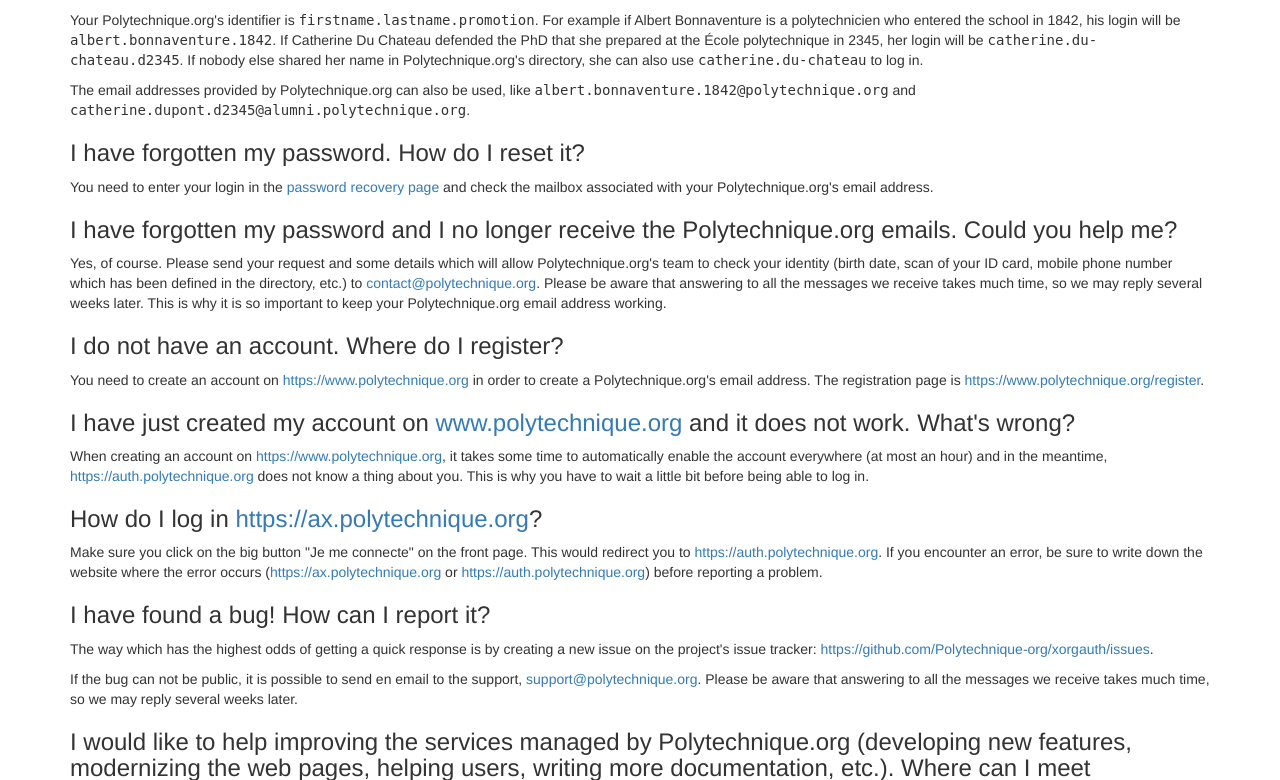
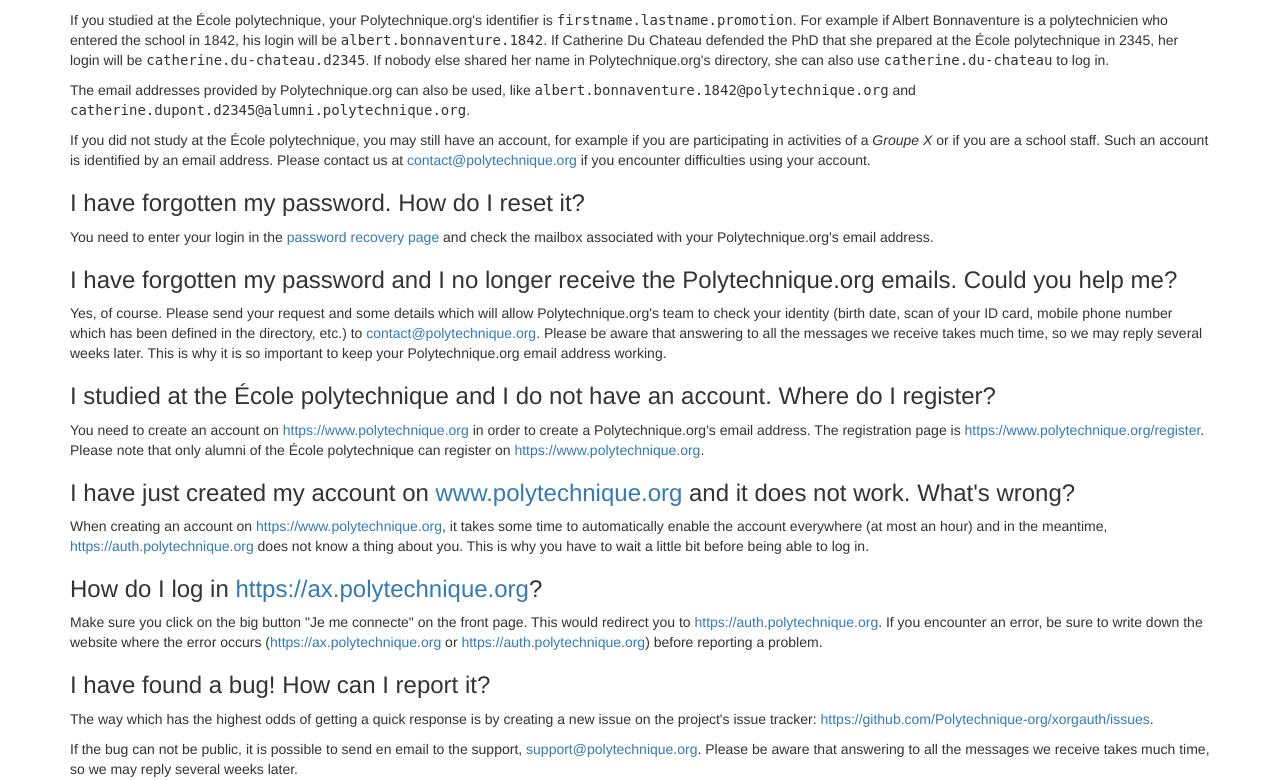
Before and after one commit to Polytechnique-org/xorgauth, a Django app: template xorgauth/templates/faq.html in a window 1280 px wide. Shown: the part 239-1019 px from the top of the page. Run offline with Django 3.2, Linux system fonts and the light colour scheme; the template is opened without the code that fills it, so the values that code supplies are empty; some libraries are stand-ins or nearby versions.

Commit message:
Remember that external accounts exist

```diff
--- a/xorgauth/templates/faq.html
+++ b/xorgauth/templates/faq.html
@@ -9,8 +9,9 @@
 {% url 'profile' as profile_url %}
 
 <h3>{% trans "My email address is not recognized. What is my login?" %}</h3>
-<p>{% blocktrans %}Your Polytechnique.org's identifier is <tt>firstname.lastname.promotion</tt>. For example if Albert Bonnaventure is a polytechnicien who entered the school in 1842, his login will be <tt>albert.bonnaventure.1842</tt>. If Catherine Du Chateau defended the PhD that she prepared at the École polytechnique in 2345, her login will be <tt>catherine.du-chateau.d2345</tt>. If nobody else shared her name in Polytechnique.org's directory, she can also use <tt>catherine.du-chateau</tt> to log in.{% endblocktrans %}</p>
+<p>{% blocktrans %}If you studied at the École polytechnique, your Polytechnique.org's identifier is <tt>firstname.lastname.promotion</tt>. For example if Albert Bonnaventure is a polytechnicien who entered the school in 1842, his login will be <tt>albert.bonnaventure.1842</tt>. If Catherine Du Chateau defended the PhD that she prepared at the École polytechnique in 2345, her login will be <tt>catherine.du-chateau.d2345</tt>. If nobody else shared her name in Polytechnique.org's directory, she can also use <tt>catherine.du-chateau</tt> to log in.{% endblocktrans %}</p>
 <p>{% blocktrans %}The email addresses provided by Polytechnique.org can also be used, like <tt>albert.bonnaventure.1842@polytechnique.org</tt> and <tt>catherine.dupont.d2345@alumni.polytechnique.org</tt>.{% endblocktrans %}</p>
+<p>{% blocktrans %}If you did not study at the École polytechnique, you may still have an account, for example if you are participating in activities of a <i>Groupe X</i> or if you are a school staff. Such an account is identified by an email address. Please contact us at <a href="mailto:contact@polytechnique.org">contact@polytechnique.org</a> if you encounter difficulties using your account.{% endblocktrans %}</p>
 
 <h3>{% trans "I have forgotten my password. How do I reset it?" %}</h3>
 <p>{% blocktrans %}You need to enter your login in the <a href="{{ pwd_reset_url }}">password recovery page</a> and check the mailbox associated with your Polytechnique.org's email address.{% endblocktrans %}</p>
@@ -18,8 +19,8 @@
 <h3>{% trans "I have forgotten my password and I no longer receive the Polytechnique.org emails. Could you help me?" %}</h3>
 <p>{% blocktrans %}Yes, of course. Please send your request and some details which will allow Polytechnique.org's team to check your identity (birth date, scan of your ID card, mobile phone number which has been defined in the directory, etc.) to <a href="mailto:contact@polytechnique.org">contact@polytechnique.org</a>. Please be aware that answering to all the messages we receive takes much time, so we may reply several weeks later. This is why it is so important to keep your Polytechnique.org email address working.{% endblocktrans %}</p>
 
-<h3>{% trans "I do not have an account. Where do I register?" %}</h3>
-<p>{% blocktrans with xorg_link='<a href="https://www.polytechnique.org">https://www.polytechnique.org</a>' xorg_reg_link='<a href="https://www.polytechnique.org/register">https://www.polytechnique.org/register</a>' %}You need to create an account on {{ xorg_link }} in order to create a Polytechnique.org's email address. The registration page is {{ xorg_reg_link }}.{% endblocktrans %}</p>
+<h3>{% trans "I studied at the École polytechnique and I do not have an account. Where do I register?" %}</h3>
+<p>{% blocktrans with xorg_link='<a href="https://www.polytechnique.org">https://www.polytechnique.org</a>' xorg_reg_link='<a href="https://www.polytechnique.org/register">https://www.polytechnique.org/register</a>' %}You need to create an account on {{ xorg_link }} in order to create a Polytechnique.org's email address. The registration page is {{ xorg_reg_link }}. Please note that only alumni of the École polytechnique can register on {{ xorg_link }}.{% endblocktrans %}</p>
 
 <h3>{% blocktrans with xorg_link='<a href="https://www.polytechnique.org">www.polytechnique.org</a>' %}I have just created my account on {{ xorg_link }} and it does not work. What's wrong?{% endblocktrans %}</h3>
 <p>{% blocktrans with xorg_link='<a href="https://www.polytechnique.org">https://www.polytechnique.org</a>' auth_xorg_link='<a href="https://auth.polytechnique.org">https://auth.polytechnique.org</a>' %}When creating an account on {{ xorg_link }}, it takes some time to automatically enable the account everywhere (at most an hour) and in the meantime, {{ auth_xorg_link }} does not know a thing about you. This is why you have to wait a little bit before being able to log in.{% endblocktrans %}</p>
```
